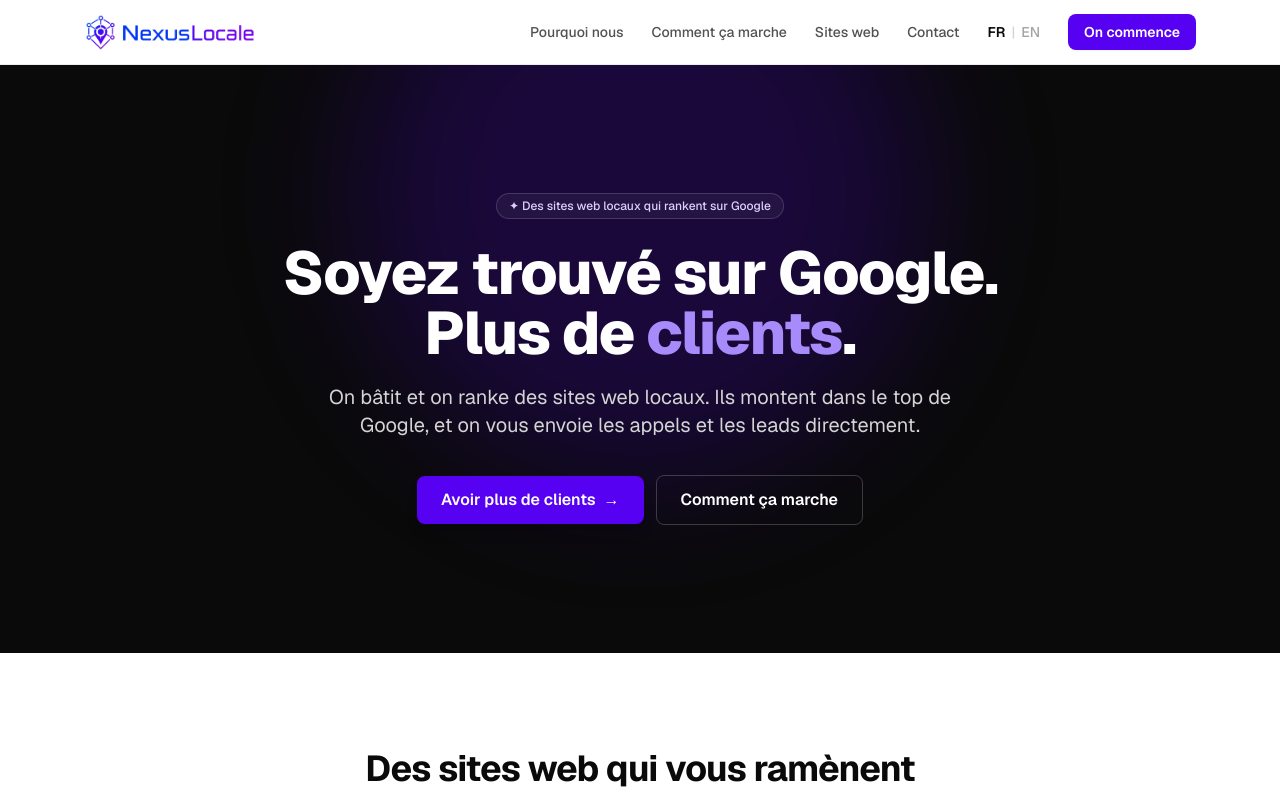
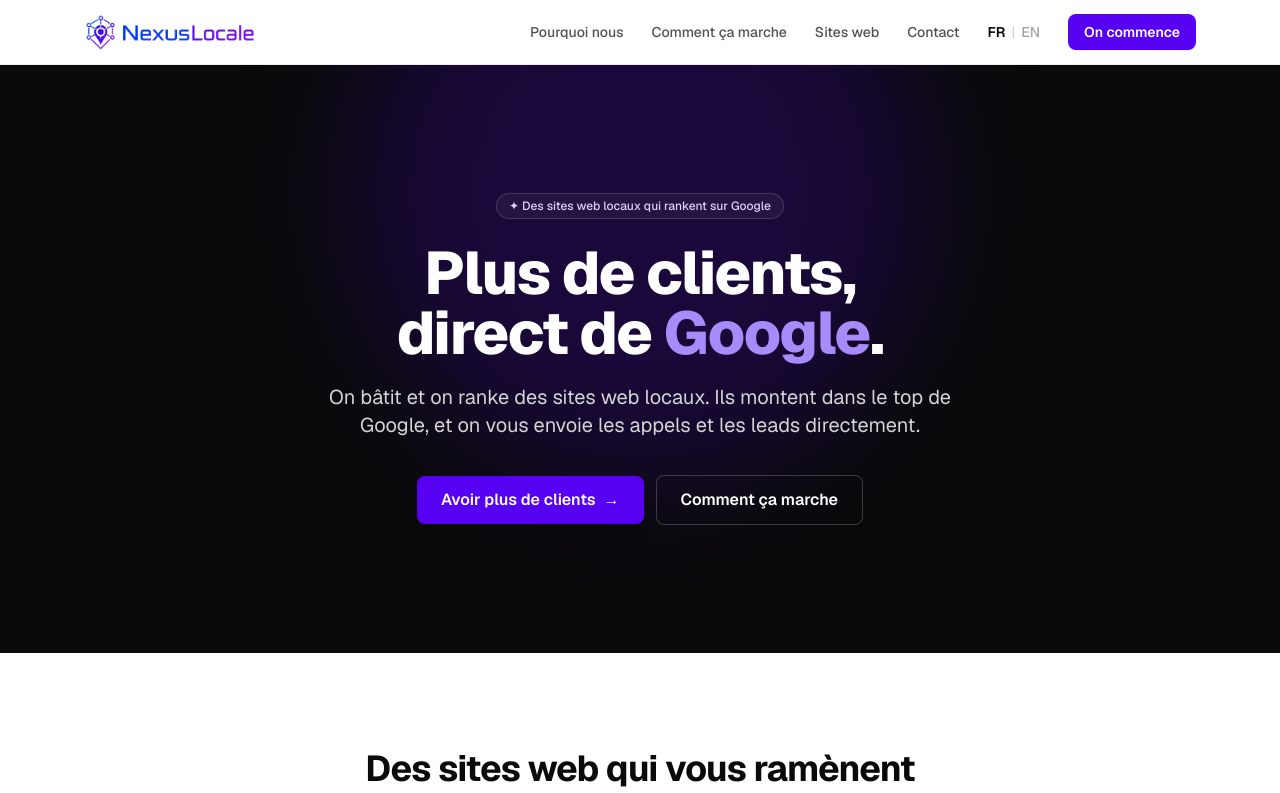
Before and after one commit to govocali-collab/nexuslocale, a Next.js app in the folder apps/dashboard/: page / in a window 1280 px wide. Shown: the top 793 px of the page. Built offline with nearby package versions, Linux system fonts and the light colour scheme; no server answers.

Commit message:
copy(landing): retitle hero to client outcome ('More customers, straight from Google')
The old 'Get found on Google' implied the visitor's own site ranks, but the
rank-and-rent sites are ours. New title centers on what the client gets:
more customers from Google.

```diff
--- a/apps/dashboard/src/components/landing/i18n.ts
+++ b/apps/dashboard/src/components/landing/i18n.ts
@@ -6,9 +6,9 @@
     nav: { why: 'Pourquoi nous', how: 'Comment ça marche', websites: 'Sites web', contact: 'Contact', getStarted: 'On commence' },
     hero: {
       badge: '✦ Des sites web locaux qui rankent sur Google',
-      titleL1: 'Soyez trouvé sur Google.',
-      titleL2Pre: 'Plus de ',
-      titleAccent: 'clients',
+      titleL1: 'Plus de clients,',
+      titleL2Pre: 'direct de ',
+      titleAccent: 'Google',
       subtitle: 'On bâtit et on ranke des sites web locaux. Ils montent dans le top de Google, et on vous envoie les appels et les leads directement.',
       ctaPrimary: 'Avoir plus de clients',
       ctaSecondary: 'Comment ça marche',
@@ -68,9 +68,9 @@
     nav: { why: 'Why us', how: 'How it works', websites: 'Websites', contact: 'Contact', getStarted: 'Get started' },
     hero: {
       badge: '✦ Local websites that rank on Google',
-      titleL1: 'Get found on Google.',
-      titleL2Pre: 'Get more ',
-      titleAccent: 'customers',
+      titleL1: 'More customers,',
+      titleL2Pre: 'straight from ',
+      titleAccent: 'Google',
       subtitle: 'We build and rank local websites. They climb to the top of Google, and we send the calls and leads straight to you.',
       ctaPrimary: 'Get more customers',
       ctaSecondary: 'How it works',
```
